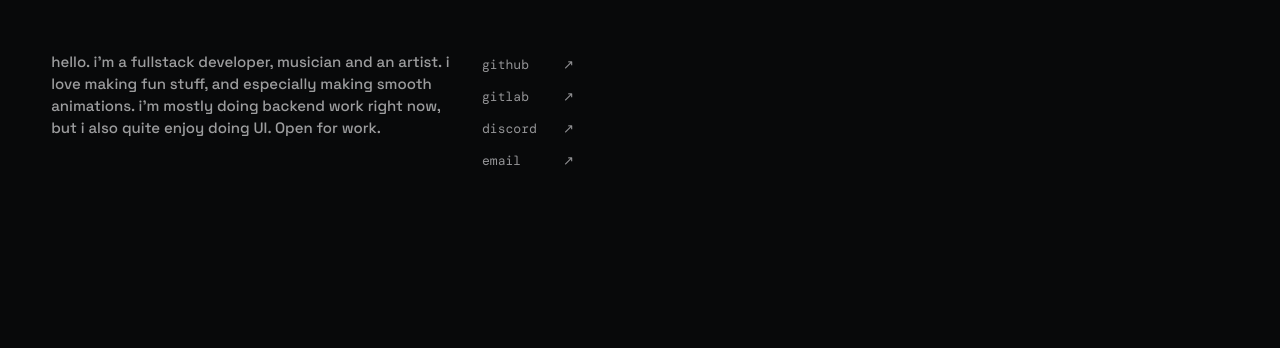
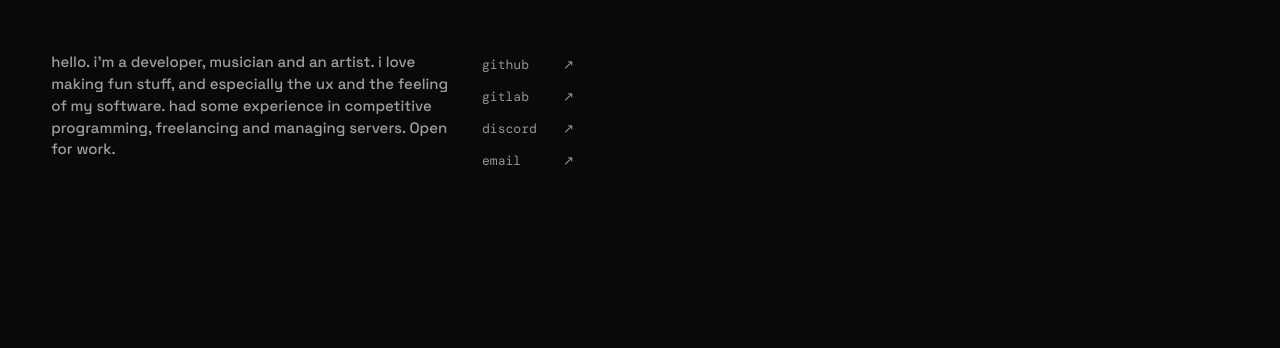
Before and after one commit to timuzkas/portfolio-v3, a plain HTML site: page index.html in a window 1280 px wide. Shown: the top 348 px of the page. Drawn offline with nearby package versions, Linux system fonts and the light colour scheme; a web font is replaced by a local one.

Commit message:
changed up desc

```diff
--- a/index.html
+++ b/index.html
@@ -375,7 +375,7 @@
 </head>
 <body>
 <aside class="landing-meta" aria-label="About and social links">
-  <p class="landing-intro">hello. i'm a fullstack developer, musician and an artist. i love making fun stuff, and especially making smooth animations. i'm mostly doing backend work right now, but i also quite enjoy doing UI. Open for work.</p>
+  <p class="landing-intro">hello. i'm a developer, musician and an artist. i love making fun stuff, and especially the ux and the feeling of my software. had some experience in competitive programming, freelancing and managing servers. Open for work.</p>
   <nav class="landing-socials" aria-label="Social links">
     <a href="https://github.com/timuzkas" target="_blank" rel="noopener"><span>github</span><span>↗</span></a>
     <a href="https://gitlab.com/timuzkas" target="_blank" rel="noopener"><span>gitlab</span><span>↗</span></a>
```
